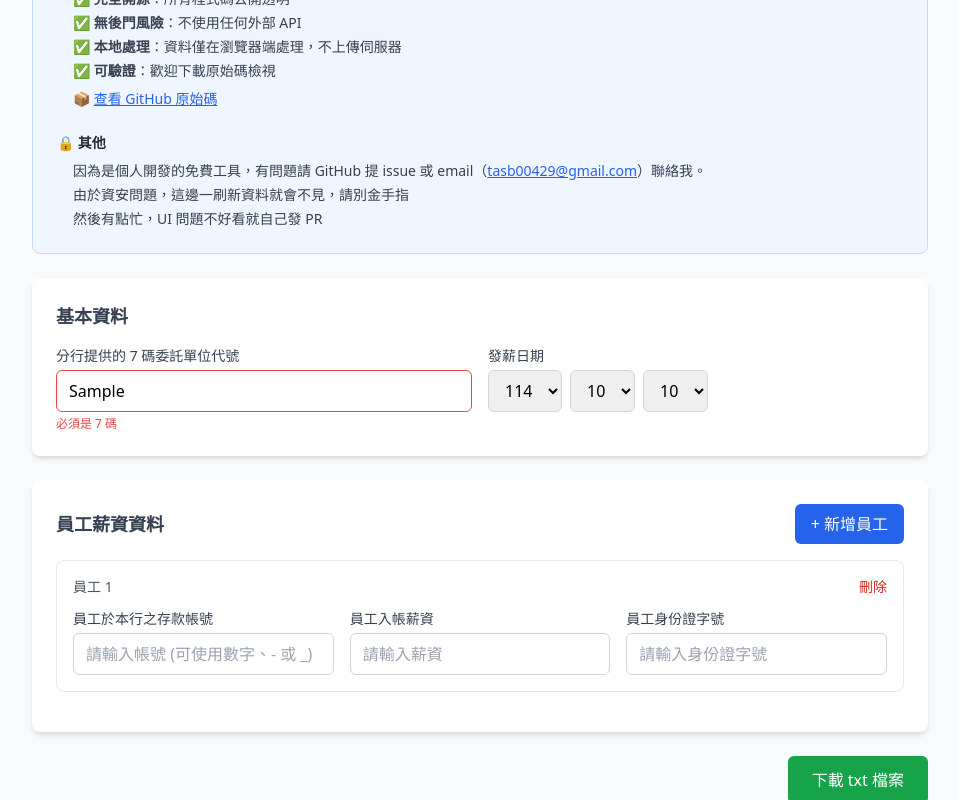
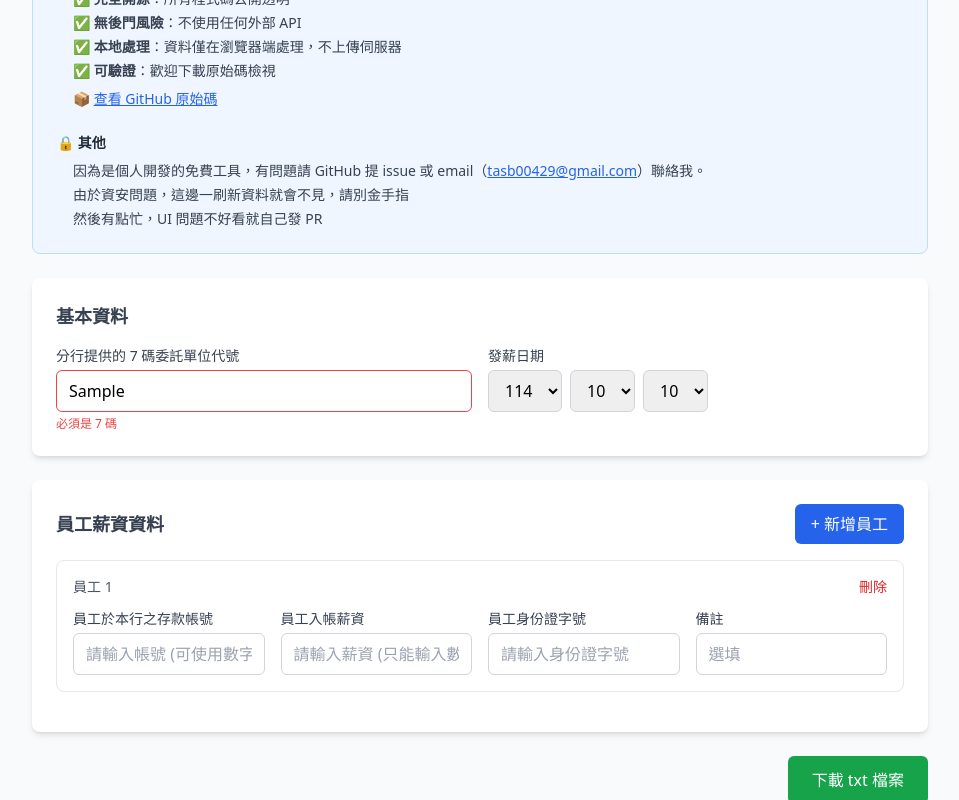
Before and after one commit to stephenchenorg/fubon.html, a plain HTML site: page index.html in a window 1280 px wide. Both pictures are taken after typing "Sample" into the empty fields and a click on the button "+ 新增員工". Shown: the part 516-1316 px from the top of the page, without its empty margins (160-1119 px from the left). Drawn offline with nearby package versions, Linux system fonts and the light colour scheme.

Commit message:
Fast push hahaaaaa

```diff
--- a/index.html
+++ b/index.html
@@ -211,7 +211,7 @@
                 </button>
             </div>
 
-            <div class="grid grid-cols-1 md:grid-cols-3 gap-4">
+            <div class="grid grid-cols-1 md:grid-cols-2 lg:grid-cols-4 gap-4">
                 <!-- 員工於本行之存款帳號 -->
                 <div>
                     <label class="block text-sm font-medium text-gray-700 mb-1">
@@ -233,9 +233,10 @@
                     </label>
                     <input
                             v-model="employee.salary"
-                            type="number"
+                            @input="validateSalary(employee)"
+                            type="text"
                             class="w-full px-3 py-2 border border-gray-300 rounded-md focus:outline-none focus:ring-2 focus:ring-blue-500"
-                            placeholder="請輸入薪資"
+                            placeholder="請輸入薪資 (只能輸入數字)"
                     >
                 </div>
 
@@ -250,6 +251,19 @@
                             maxlength="10"
                             class="w-full px-3 py-2 border border-gray-300 rounded-md focus:outline-none focus:ring-2 focus:ring-blue-500"
                             placeholder="請輸入身份證字號"
+                    >
+                </div>
+
+                <!-- 備註 -->
+                <div>
+                    <label class="block text-sm font-medium text-gray-700 mb-1">
+                        備註
+                    </label>
+                    <input
+                            v-model="employee.note"
+                            type="text"
+                            class="w-full px-3 py-2 border border-gray-300 rounded-md focus:outline-none focus:ring-2 focus:ring-blue-500"
+                            placeholder="選填"
                     >
                 </div>
             </div>
@@ -338,7 +352,8 @@
           id: nextId.value++,
           accountNumber: '',
           salary: '',
-          idNumber: ''
+          idNumber: '',
+          note: ''
         });
       };
 
@@ -349,6 +364,11 @@
       const validateAccountNumber = (employee) => {
         // 只允許數字、- 和 _
         employee.accountNumber = employee.accountNumber.replace(/[^0-9\-_]/g, '');
+      };
+
+      const validateSalary = (employee) => {
+        // 只允許數字
+        employee.salary = employee.salary.replace(/[^0-9]/g, '');
       };
 
       const submitForm = () => {
@@ -441,6 +461,7 @@
         addEmployee,
         removeEmployee,
         validateAccountNumber,
+        validateSalary,
         submitForm,
         scrollToTop,
         showBackToTop
```
